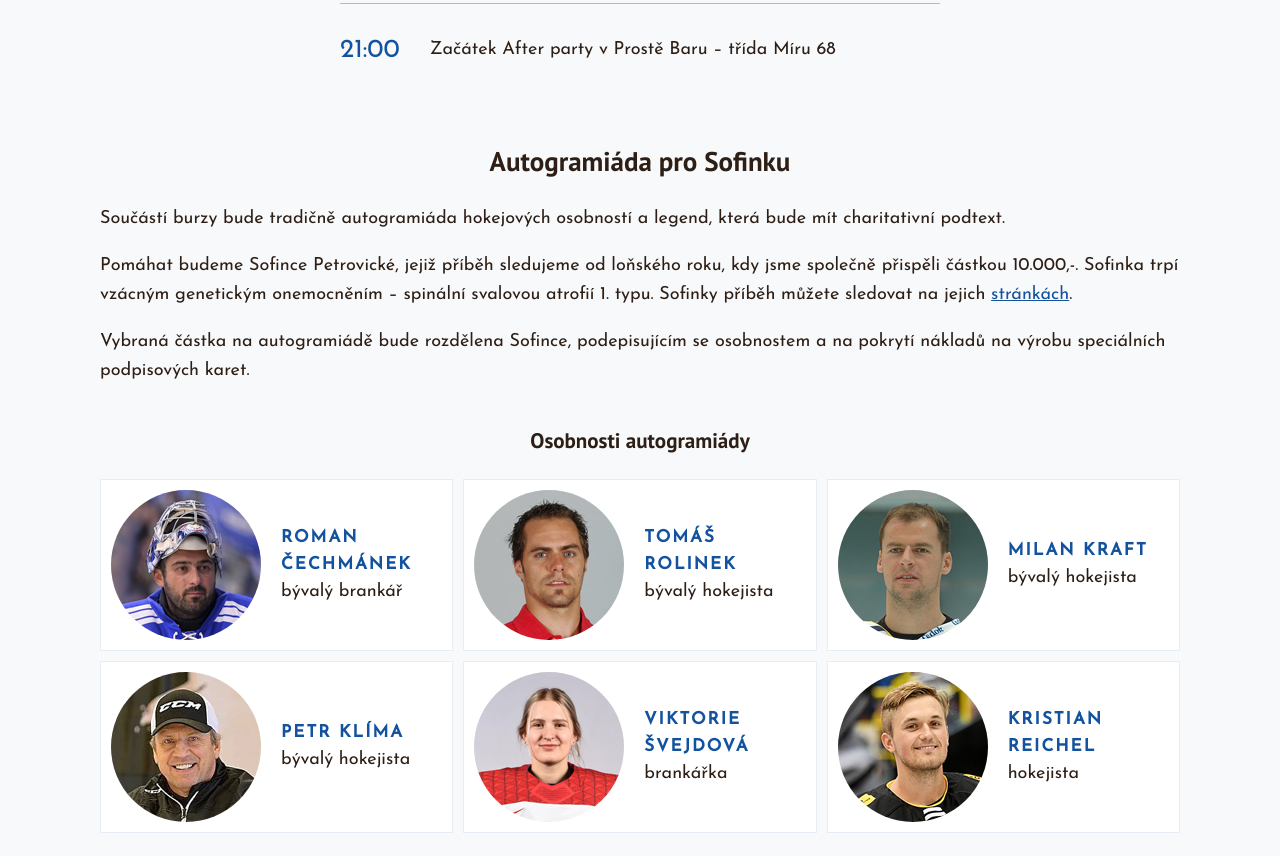
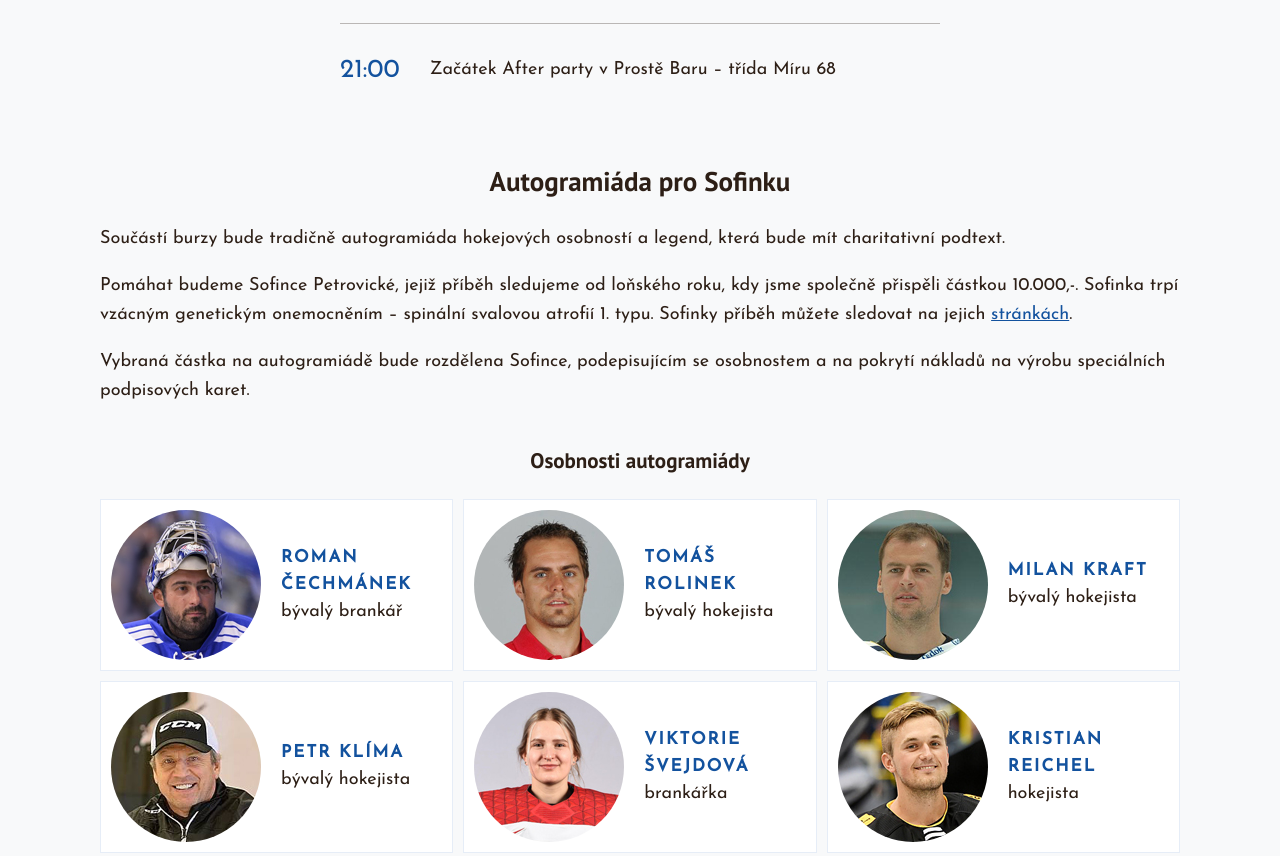
Before and after one commit to wendykr/ZAVERECNY-PROJEKT-Expo, an Eleventy site: page program.html in a window 1280 px wide. Shown: the part 1321-2177 px from the top of the page. Built offline with nearby package versions, Linux system fonts and the light colour scheme; Eleventy itself is replaced by a stand-in of ours; files that its build step writes are made by us from their sources.

Commit message:
Edit main margin/padding

```diff
--- a/scss/style.scss
+++ b/scss/style.scss
@@ -56,13 +56,9 @@ section {
     padding: 0 10px;
 }
 
-section + section {
-    margin-top: 20px;
-}
-
 .main {
     margin: 0 auto;
-    padding-bottom: 40px;
+    padding: 20px 0 40px 0;
     max-width: breakpoint.$width-computer;
 
     @media screen and (min-width: breakpoint.$width-tablet) {
@@ -75,11 +71,11 @@ section + section {
 }
 
 .information {
+    margin-top: -20px;
     padding: 10px;
     background-color: color.$color-secondary-bg;
     font-size: 18px;
     text-align: center;
-    margin-top: -10px;
 
     @media screen and (min-width: breakpoint.$width-computer) {
         padding: 10px 100px;
```
Also changed, not shown: css/style.css, 1 other file.
